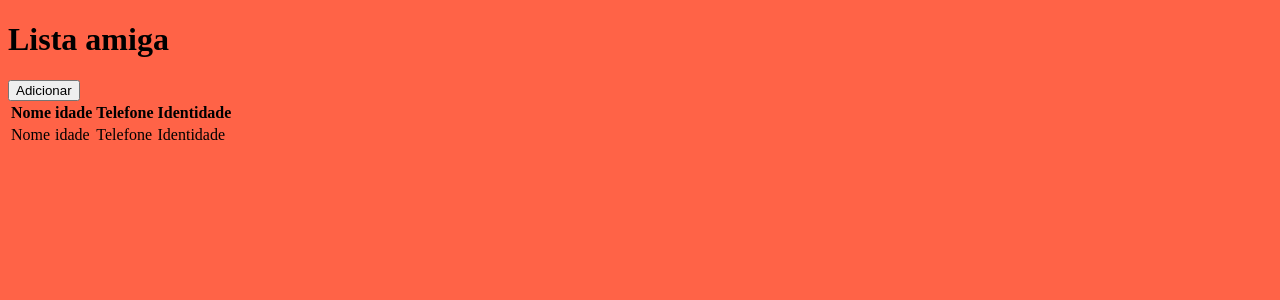
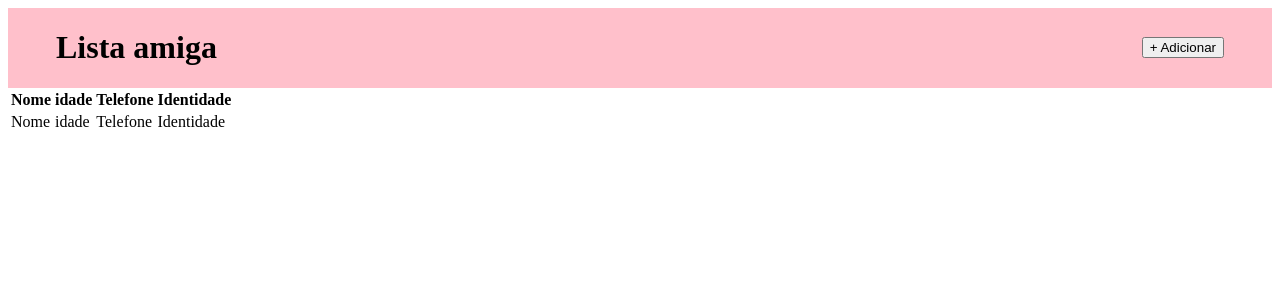
Before and after one commit to Felipe-S-Borges/Desafio-Ideyas, a Django app: template Desafio/cadastro/templates/cadastro/index.html in a window 1280 px wide. Shown: the top 300 px of the page. Run offline with Django 3.2, Linux system fonts and the light colour scheme; the template is opened without the code that fills it, so the values that code supplies are empty.

Commit message:
Modal scrip & style

```diff
--- a/Desafio/cadastro/templates/cadastro/index.html
+++ b/Desafio/cadastro/templates/cadastro/index.html
@@ -11,9 +11,27 @@
 </head>
 
 <body>
-    <h1>Lista amiga</h1>
+    <div class="header">
+        <h1>Lista amiga</h1>
+        <button id="adicionarAmigo">+ Adicionar</button>
+    </div>
     <div>
-        <button>Adicionar</button>
+
+    </div>
+    <div id="modalCadastro" class="modal">
+        <div class="modalContainer">
+            <div class="header">
+                <h3>Cadastro de amigos</h3>
+                <button id="fecharModal">X</button>
+            </div>
+            <form action="">
+                <input type="text" name="nome" placeholder="Nome do amiguinho" required>
+                <input type="number" name="idade" placeholder="Qual a idade dele" required>
+                <input type="tel" name="telefone" placeholder="Contatinho" required>
+                <input type="number" name="documento" placeholder="CPF ou RG" required>
+                <input class="submit" type="submit" value="Adicionar amiguinho" onclick="insertOnTable()" required>
+            </form>
+        </div>
     </div>
     <table>
         <tr>
@@ -29,5 +47,6 @@
             <td>Identidade</td>
         </tr>
     </table>
+    <script src="{% static 'js/scripts.js' %}"></script>
 </body>
 </html>
--- a/Desafio/static/css/cadastro.css
+++ b/Desafio/static/css/cadastro.css
@@ -1,3 +1,67 @@
-body{
-    background-color: tomato;
+
+.modal{
+    position: fixed;
+    top: 0;
+    left: 0;
+    width: 100%;
+    height: 100%;
+    background: #00000090;
+    opacity: 0;
+    z-index: -1;
 }
+#modalCadastro{
+    display: flex;
+    justify-content: center;
+    align-items: center;
+}
+.modal .modalContainer{
+    border: 2pt solid royalblue;
+    background-color: white;
+    width: 50%;
+    margin: auto;
+    border-radius: 5pt;
+    display: flex;
+    justify-content: center;
+    flex-direction: column;
+
+}
+.header{
+    display: flex;
+    justify-content: space-between;
+    align-items: center;
+    padding: 0 1rem;
+}
+.header:first-child{
+    background: pink;
+    padding: 0 3rem;
+}
+.modalContainer .header{
+    background-color: yellow;
+}
+
+.modalContainer .header h3{
+    text-transform: uppercase;
+}
+.modalContainer form{
+    display: flex;
+    flex-direction: column;
+    padding: 1rem 2rem;
+}
+.modalContainer form input{
+    margin-bottom: 0.75rem;
+    height: 2rem;
+}
+.modalContainer form .submit{
+    background-color: yellowgreen;
+    border: none;
+    border-radius: 5px;
+}
+
+#fecharModal{
+
+    height: 50%;
+}
+.modal.active{
+    opacity: 1;
+    z-index: 1;
+}
--- /dev/null
+++ b/Desafio/static/js/scripts.js
@@ -0,0 +1,10 @@
+function insertOnTable(){
+    console.log('work')
+}
+
+const abrirModal = () => document.getElementById('modalCadastro').classList.add('active')
+
+const fecharModal = () => document.getElementById('modalCadastro').classList.remove('active')
+
+document.getElementById('adicionarAmigo').addEventListener('click',abrirModal)
+document.getElementById('fecharModal').addEventListener('click',fecharModal)
```
